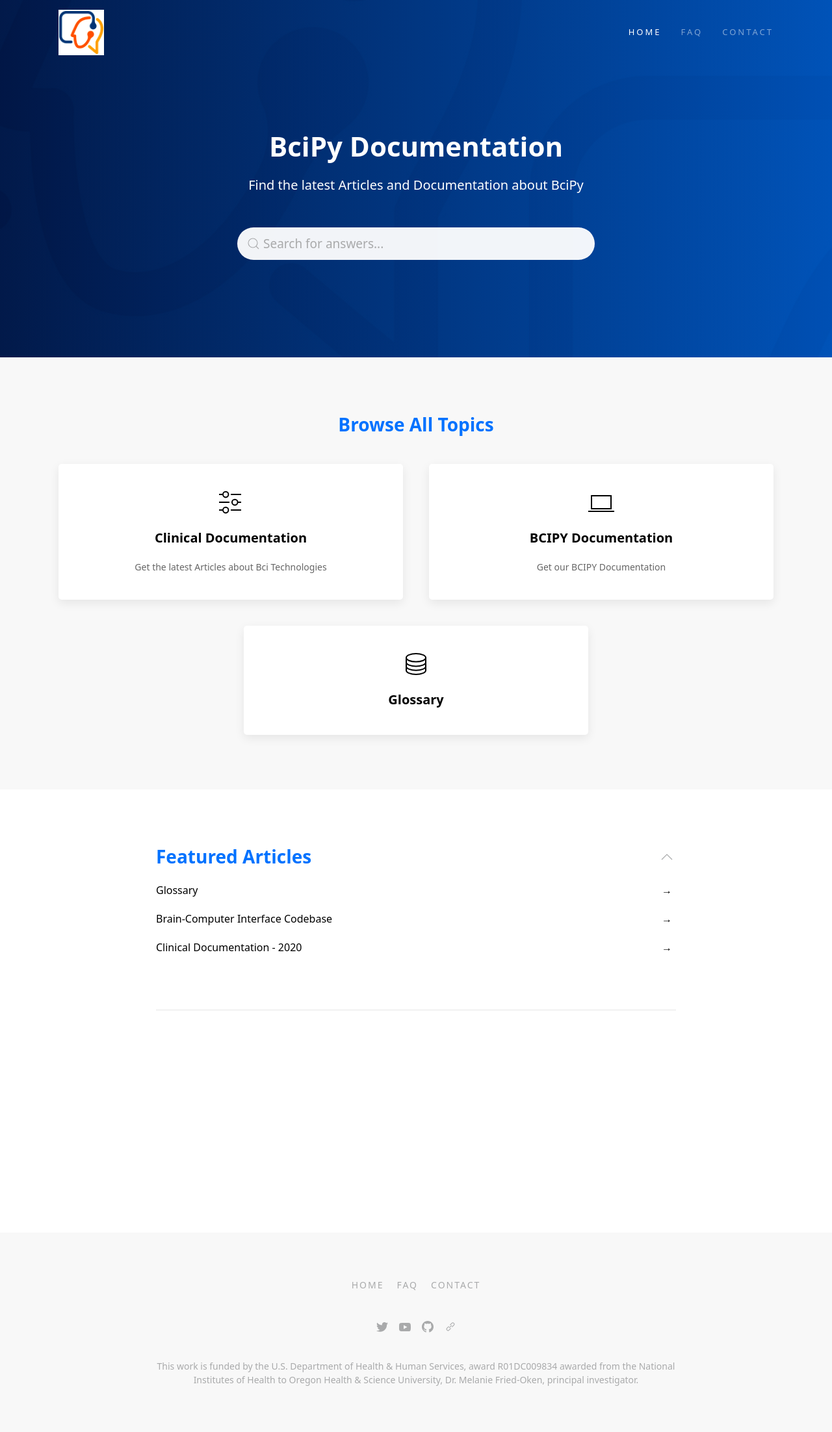
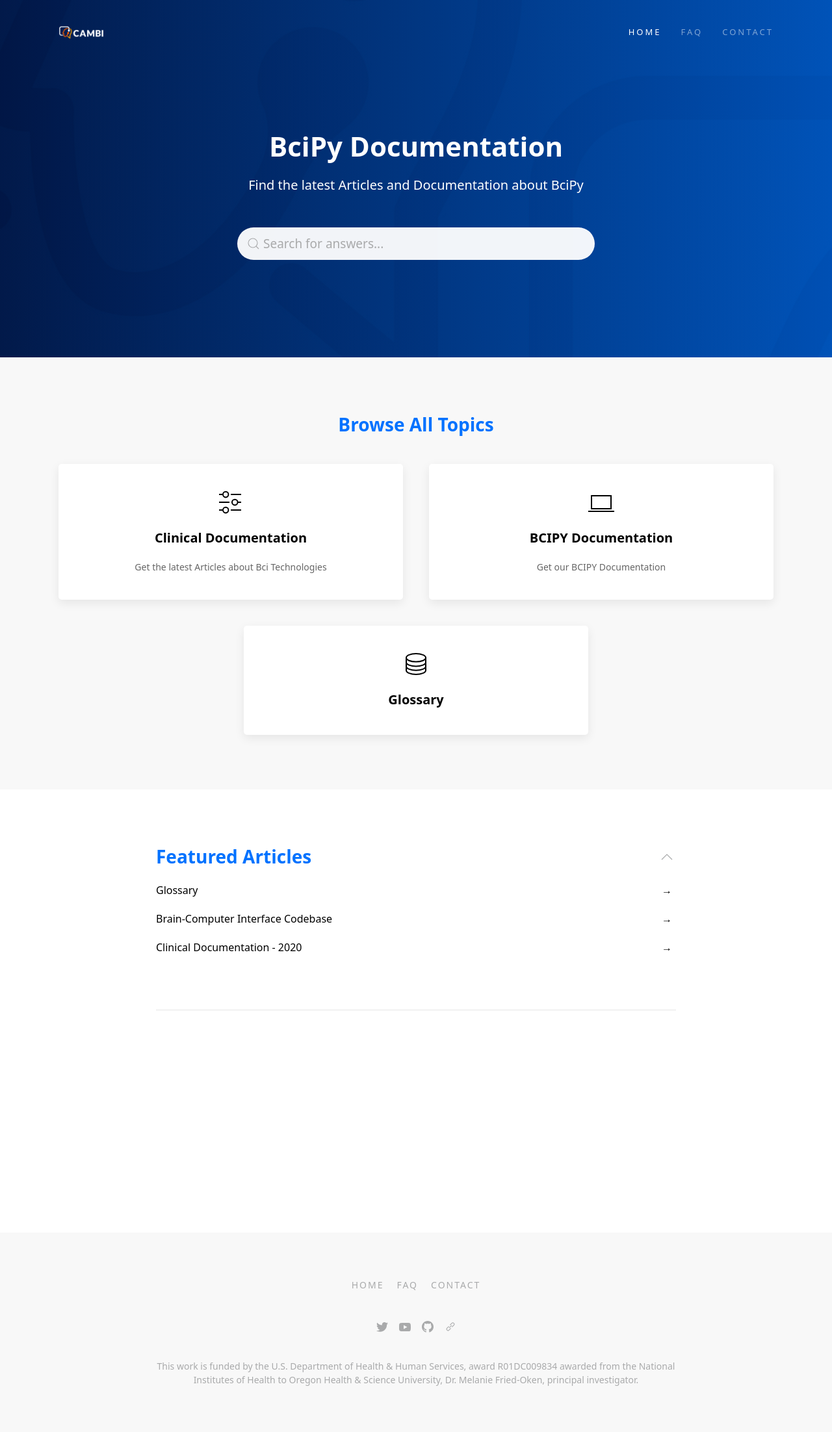
Before and after one commit to BciPy/bcipy.github.io, a Jekyll site: the page built from index.md, in a window 1280 px wide. Shown: the whole page at 65% size. Built offline with Jekyll 4.4.1, drawn with Linux system fonts in a browser that asks for light colours.

Commit message:
Deleted article and updated logo
Updated the logo per feedback and deleted article since it can't be used since it's published.

```diff
--- a/_config.yml
+++ b/_config.yml
@@ -19,8 +19,8 @@ url:                "https://bcipy.github.io/"
 
 # Site logo, dark and light depending on page hero text setting dark/light
 logo_image:
-    light:          BCI-Logo.jpg  # e.g. logo.png, upload logo image file to /assets/posts/ folder
-    dark:           BCI-Logo.jpg  # e.g. logo.png, upload logo image file to /assets/posts/ folder
+    light:          BCI-Logo.png  # e.g. logo.png, upload logo image file to /assets/posts/ folder
+    dark:           BCI-Logo.png  # e.g. logo.png, upload logo image file to /assets/posts/ folder
 
 # Author settings, displayed on about page
 author:
```
Also changed, not shown: BCI-Logo.jpg (deleted), assets/img/BCI-Logo.png (added), assets/posts/BCI-Logo.png (added).
